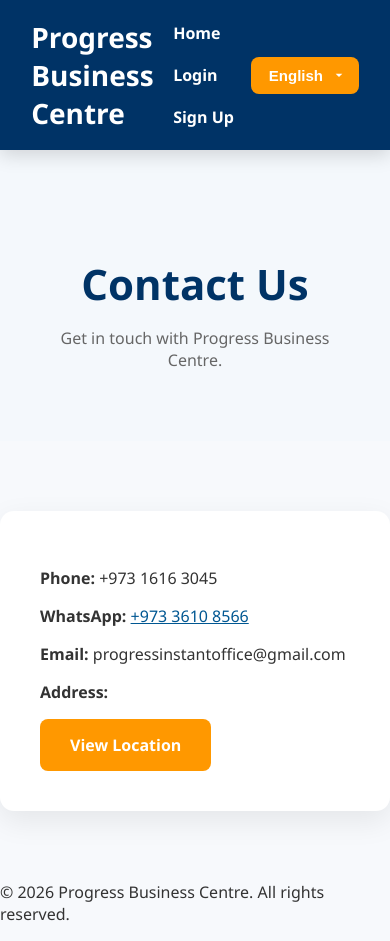
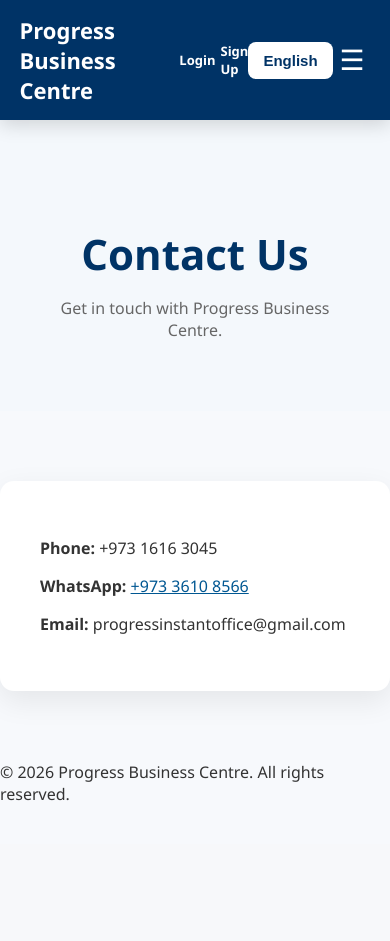
Before and after one commit to manarkhalil9/ProgressBusinessCenter, a Django app: template main_app/templates/contact/detail.html in a window 390 px wide. After the commit the page ends 801 px from the top, so only its background shows below. Run offline with Django 5.2, Linux system fonts and the light colour scheme; the template is opened without the code that fills it: values that come from a table or form of the project are taken from there, others are empty; data comes from the database, SQL or seed files in the repository; both versions use the stored data as it was after the commit; tables that the repository leaves empty hold one stand-in row (values such as "Sample post").

Commit message:
mobile optimization added

```diff
--- a/main_app/static/css/style.css
+++ b/main_app/static/css/style.css
@@ -546,3 +546,187 @@
     transform:translateY(-2px);
 
 }
+
+/* =========================
+   MOBILE NAVIGATION
+========================= */
+
+
+.mobile-menu-btn{
+
+display:none;
+
+background:none;
+border:none;
+color:white;
+font-size:28px;
+cursor:pointer;
+
+}
+
+
+
+.mobile-menu{
+
+display:none;
+
+}
+
+
+
+@media(max-width:768px){
+
+
+.navbar{
+
+padding:15px 5%;
+
+}
+
+
+.mobile-menu-btn{
+
+display:block;
+
+order:3;
+
+}
+
+
+.logo a{
+
+font-size:22px;
+
+}
+
+
+
+.nav-links{
+
+display:none;
+
+}
+
+
+
+.language-btn{
+
+padding:10px 15px;
+border-radius:8px;
+border:none;
+background:white;
+color:#003366;
+font-weight:bold;
+cursor:pointer;
+
+}
+
+
+
+.mobile-menu{
+
+position:absolute;
+top:70px;
+left:0;
+width:100%;
+
+background:#003366;
+
+display:none;
+flex-direction:column;
+
+padding:20px;
+
+}
+
+
+
+.mobile-menu a{
+
+color:white;
+text-decoration:none;
+
+padding:15px;
+
+border-bottom:1px solid rgba(255,255,255,.2);
+
+}
+
+
+
+.mobile-menu.active{
+
+display:flex;
+
+}
+
+
+}
+
+@media(max-width:768px){
+
+.nav-links{
+    display:none;
+}
+
+
+.mobile-menu-btn{
+    display:block;
+}
+
+
+}
+
+.mobile-menu{
+    display:none;
+}
+
+.mobile-menu.active{
+    display:flex;
+}
+
+/* =========================
+   AUTH BUTTONS
+========================= */
+
+.auth-buttons{
+    display:flex;
+    align-items:center;
+    gap:10px;
+}
+
+
+.auth-buttons a{
+
+    color:white;
+    text-decoration:none;
+    font-weight:600;
+
+}
+
+
+.auth-buttons a:hover{
+
+    color:#ff9800;
+
+}
+
+
+@media(max-width:768px){
+
+
+.auth-buttons{
+
+    gap:5px;
+
+}
+
+
+.auth-buttons a{
+
+    font-size:13px;
+
+}
+
+
+}
--- a/main_app/templates/base.html
+++ b/main_app/templates/base.html
@@ -6,19 +6,35 @@
 <head>
     <meta name="google" content="translate">
     <meta charset="UTF-8">
+
+    <!-- Mobile Optimization -->
+    <meta name="viewport" content="width=device-width, initial-scale=1.0">
+
     <title>{% trans "Progress Business Center" %}</title>
 
     <link rel="stylesheet" type="text/css" href="{% static 'css/style.css' %}">
 </head>
 
+
 <body>
 
 <nav class="navbar">
 
+    <!-- Mobile Burger -->
+    <button class="mobile-menu-btn" onclick="toggleMenu()">
+        ☰
+    </button>
+
+
+    <!-- Logo -->
     <div class="logo">
-        <a href="{% url 'home' %}">{% trans "Progress Business Centre" %}</a>
+        <a href="{% url 'home' %}">
+            {% trans "Progress Business Centre" %}
+        </a>
     </div>
 
+
+    <!-- Desktop Menu -->
     <div class="nav-links">
 
         {% if user.is_authenticated %}
@@ -39,21 +55,54 @@
 
         <form method="POST" action="{% url 'logout' %}">
             {% csrf_token %}
-            <button class="logout-btn">{% trans "Logout" %}</button>
+            <button class="logout-btn">
+                {% trans "Logout" %}
+            </button>
         </form>
+
 
         {% else %}
 
-        <a href="{% url 'home' %}">{% trans "Home" %}</a>
-        <a href="{% url 'login' %}">{% trans "Login" %}</a>
-        <a href="{% url 'signup' %}" class="btn-small">{% trans "Sign Up" %}</a>
+        <a href="{% url 'home' %}">
+            {% trans "Home" %}
+        </a>
+
+        <a href="{% url 'login' %}">
+            {% trans "Login" %}
+        </a>
+
+        <a href="{% url 'signup' %}" class="btn-small">
+            {% trans "Sign Up" %}
+        </a>
 
         {% endif %}
 
     </div>
 
 
+
+    <!-- Mobile/Desktop Authentication Buttons -->
+    {% if not user.is_authenticated %}
+
+    <div class="auth-buttons">
+
+        <a href="{% url 'login' %}">
+            {% trans "Login" %}
+        </a>
+
+        <a href="{% url 'signup' %}" class="btn-small">
+            {% trans "Sign Up" %}
+        </a>
+
+    </div>
+
+    {% endif %}
+
+
+
+    <!-- Language -->
     <form action="{% url 'set_language' %}" method="post">
+
         {% csrf_token %}
 
         <input type="hidden" name="next" value="{{ request.path }}">
@@ -84,5 +198,19 @@
     </p>
 </footer>
 
+
+<script>
+
+function toggleMenu(){
+
+    const menu = document.getElementById("mobileMenu");
+
+    menu.classList.toggle("active");
+
+}
+
+</script>
+
+
 </body>
 </html>
--- a/main_app/templates/contact/detail.html
+++ b/main_app/templates/contact/detail.html
@@ -43,18 +43,6 @@
 {{ contact.email }}
 </p>
 
-
-<p>
-<strong>{% trans "Address:" %}</strong>
-{{ contact.address }}
-</p>
-
-
-<a class="btn" href="{{ contact.google_map }}" target="_blank">
-{% trans "View Location" %}
-</a>
-
-
 </section>
 
 
```
Also changed, not shown: other parts of main_app/templates/base.html (+66 -1 lines), db.sqlite3. Lines whose indentation alone changed are shown as unchanged.
